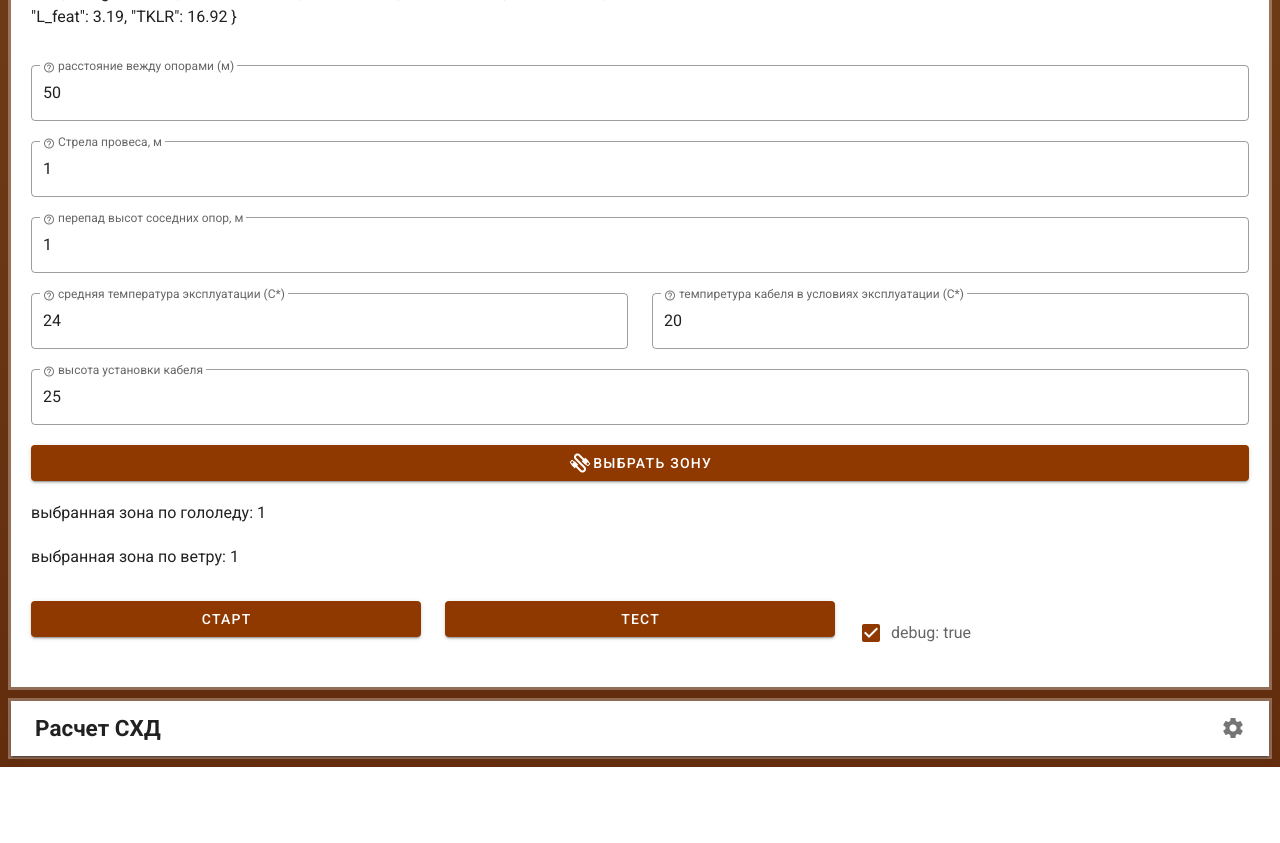
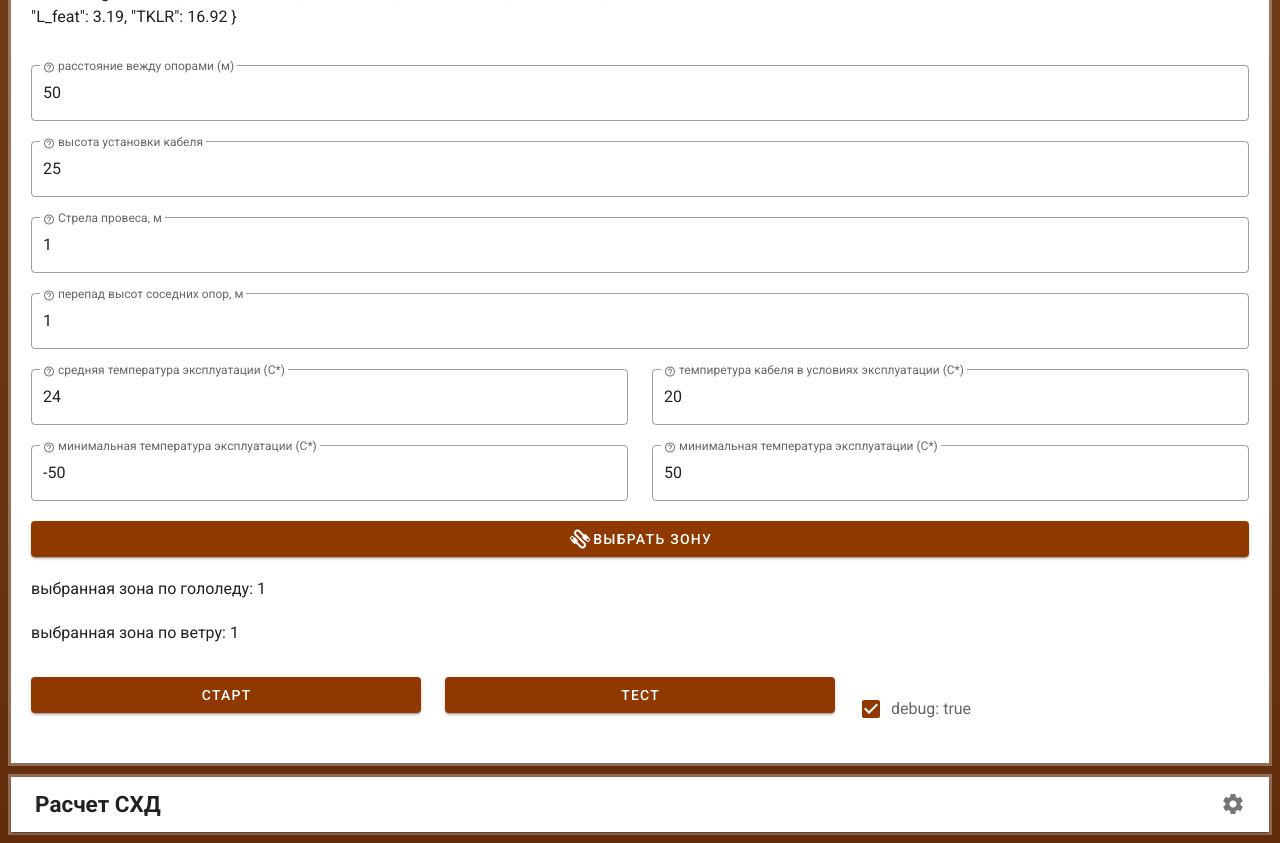
Before and after one commit to Axm749/SHD_Vue, a Vue app: page / in a window 1280 px wide. Shown: the part 1960-2803 px from the top of the page. Before the commit the page ends 2727 px from the top, so only its background shows below. Built offline with nearby package versions, Linux system fonts and the light colour scheme.

Commit message:
мелкие правки

```diff
--- a/src/components/vls.vue
+++ b/src/components/vls.vue
@@ -72,6 +72,29 @@
       </v-text-field>
 
       <v-text-field
+        class="mt-5"
+        flat
+        type="number"
+        required
+        outlined
+        clearable
+        :rules="rule"
+        hide-details="auto"
+        v-model.number="height"
+      >
+        <template v-slot:label>
+            <toolbarInfo
+                title="высота установки кабеля"
+                desc = "
+                таблицы для интерполяции есть не под все значения, но в пределах от 25 до 70 метров всё должно быть окей.
+                В других случаях точность не гарантирована
+                из-за отсутствия таблиц на такой случай
+                "
+            />
+        </template>
+      </v-text-field>
+
+      <v-text-field
         flat
         type="number"
         required
@@ -110,6 +133,7 @@
         </template>
       </v-text-field>
 
+      <!-- средние темпрературы -->
       <v-row class="mt-2">
 
         <v-col>
@@ -156,9 +180,11 @@
 
       </v-row>
 
+      <!-- мин/макс температуры -->
+      <v-row class="mt-2">
 
+        <v-col>
           <v-text-field
-        class="mt-5"
             flat
             type="number"
             required
@@ -166,19 +192,37 @@
             clearable
             :rules="rule"
             hide-details="auto"
-        v-model.number="height"
+            v-model.number="T_min"
           >
             <template v-slot:label>
                 <toolbarInfo
-                title="высота установки кабеля"
-                desc = "
-                таблицы для интерполяции есть не под все значения, но в пределах от 25 до 70 метров всё должно быть окей.
-                В других случаях точность не гарантирована
-                из-за отсутствия таблиц на такой случай
-                "
+                    title="минимальная температура эксплуатации (С*)"
                 />
             </template>
           </v-text-field>
+        </v-col>
+
+        <v-col>
+          <v-text-field
+            flat
+            type="number"
+            required
+            outlined
+            clearable
+            :rules="rule"
+            hide-details="auto"
+            v-model.number="T_max"
+          >
+            <template v-slot:label>
+                <toolbarInfo
+                    title="минимальная температура эксплуатации (С*)"
+                />
+            </template>
+          </v-text-field>
+        </v-col>
+
+      </v-row>
+
 
 
 
@@ -295,6 +339,17 @@
         <p>Максимальная стрела провиса: <strong>{{ DotToCommas(S_max) }} м;</strong> </p>
         <!-- Пункт 2.11 -->
         <p>Максимальная растягивающая нагрузка при наихудших условиях: <strong>{{ DotToCommas(H_max) }} Н;</strong> </p>
+
+        <p><strong>с этого момента пока не доделано</strong></p>
+
+        <!-- Пункт 2.13 -->
+        <p>Расчет конечной стрелы провеса и нагрузки при нормальных условиях: <strong>{{ DotToCommas(H_n_vit) }} Н;</strong> </p>
+        <!-- Пункт 2.14 -->
+        <p>расчет стрел провеса и нагрузок при минимальной и максимальной температуре (пока нет полей ввода):
+          при минимальной: <strong>{{ DotToCommas(L_n_minT) }}   С*</strong>, а при максимальной: <strong> {{ DotToCommas(L_n_minT) }} С*</strong> </p>
+        <!-- Пункт 2.15 -->
+        <p>Расчет стрелы провеса и нагрузки при максимальных условиях (гололед + ветер) после реализации вытяжки: <strong>пока не выведу</strong> </p>
+
         <v-btn
           disabled
           class="mt-2  mr-5"
@@ -877,13 +932,8 @@ export default {
 
     // Растягивающая нагрузка, действующая на кабель
     task_2_2(){
-      if (this.L <= 1) {
-        this.H_nach = ((this.W_kab * 1) / ( 8 * this.S )).toFixed(this.decimalsRounding+2)
-      }
-      else {
+
       this.H_nach = ((this.W_kab * this.L^2) / ( 8 * this.S )).toFixed(this.decimalsRounding+2)
-      }
-
       console.log('2.2 Растягивающая нагрузка, Н', this.H_nach)
     },
 
@@ -1145,8 +1195,8 @@ export default {
     // расчет стрел провеса и нагрузок при минимальной и максимальной температуре
     task_2_14(){
       this.L_n_minT = (this.L_n0 * (1+ this.TKLR * (this.T_min - this.T_sr))).toFixed(this.decimalsRounding)
-      this.L_n_maxxT = (this.L_n0 * (1+ this.TKLR * (this.T_max - this.T_sr))).toFixed(this.decimalsRounding)
-      console.log('2.14 расчет стрел провеса и нагрузок при минимальной и максимальной температуре', this.H_max)
+      this.L_n_maxT = (this.L_n0 * (1+ this.TKLR * (this.T_max - this.T_sr))).toFixed(this.decimalsRounding)
+      console.log('2.14 расчет стрел провеса и нагрузок при минимальной и максимальной температуре', this.L_n_minT, this.L_n_maxT)
     },
 
     // Расчет стрелы провеса и нагрузки при максимальных условиях (гололед + ветер) после реализации вытяжки
```
Lines whose indentation alone changed are shown as unchanged.
